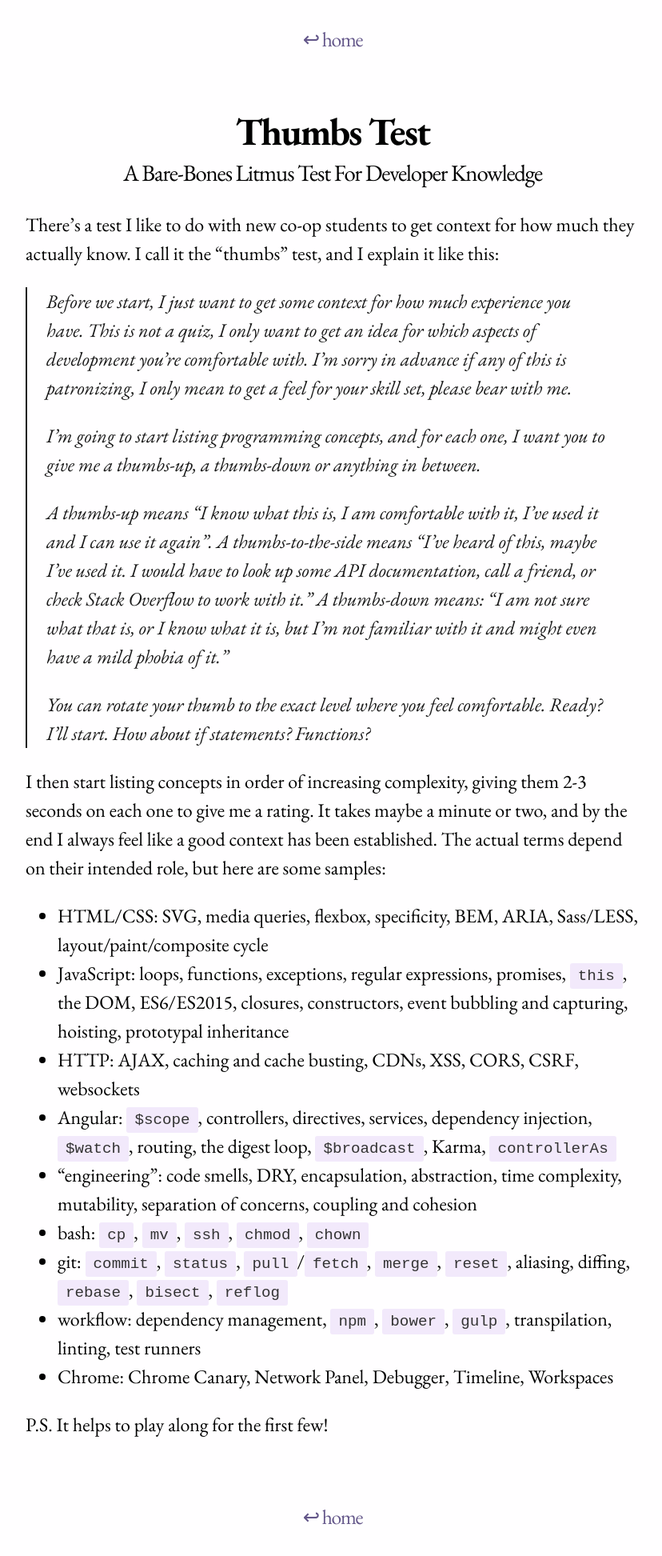
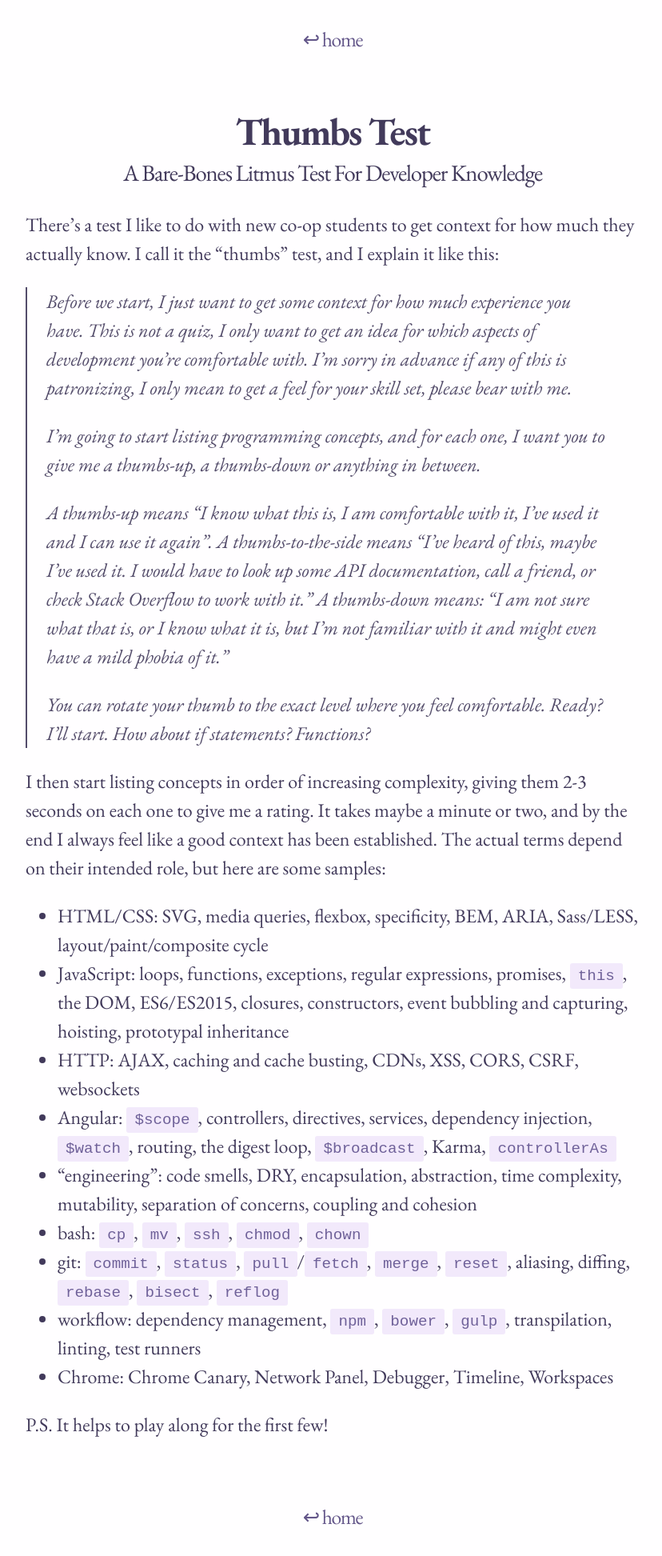
Before and after one commit to gggritso/site, a Jekyll site: the page built from _posts/2016-04-09-thumbs-test.md, in a window 1280 px wide. Shown: the whole page at 80% size, without its empty margins (224-1052 px from the left). Built offline with Jekyll 4.4.1, drawn with Linux system fonts in a browser that asks for light colours.

Commit message:
Update body text color

```diff
--- a/_sass/palette.scss
+++ b/_sass/palette.scss
@@ -1,3 +1,3 @@
 $background-colour: lighten(#FEF4FF, 2%);
 $highlight-colour: darken(#998FB8, 20%);
-$text-colour: darken($highlight-colour, 45%);
+$text-colour: darken($highlight-colour, 15%);
```
